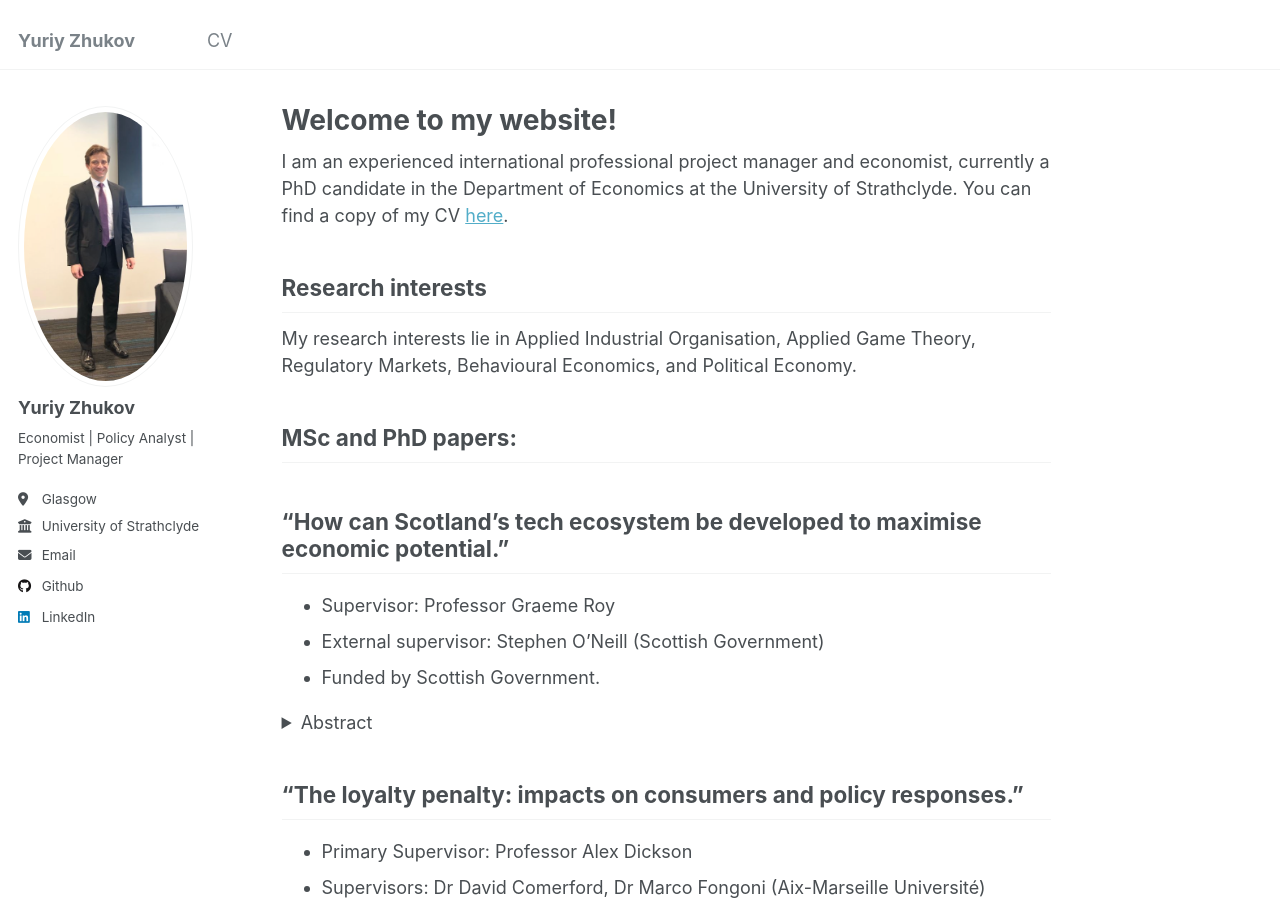
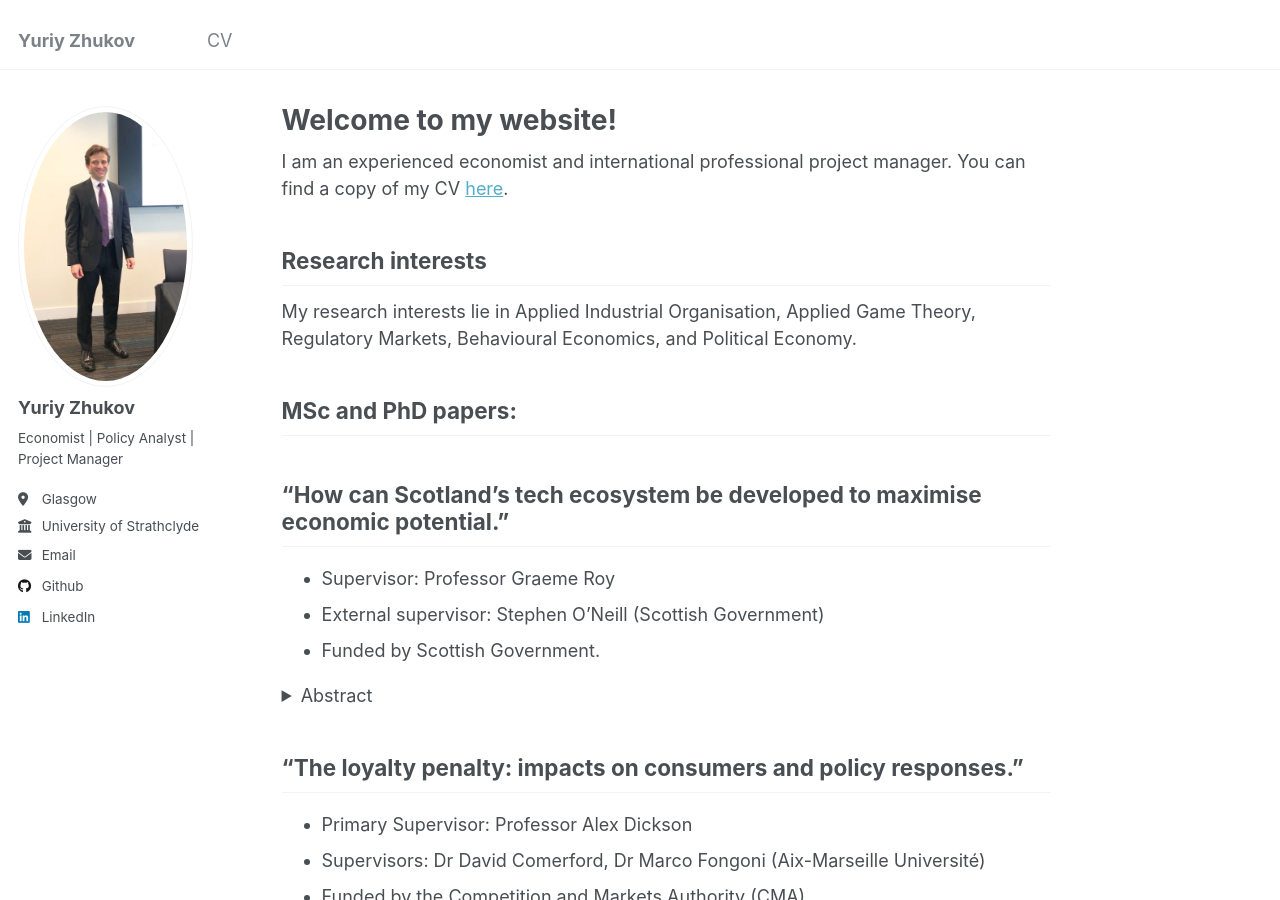
Before and after one commit to yurizhukov/yurizhukov.github.io, a Jekyll site: the page built from _pages/about.md, in a window 1280 px wide and 900 px high. Built offline with Jekyll 4.4.1, drawn with Linux system fonts in a browser that asks for light colours.

Commit message:
CV update 14032025

```diff
--- a/_pages/about.md
+++ b/_pages/about.md
@@ -8,8 +8,8 @@ redirect_from:
 ---
 
 
-I am an experienced international professional project manager and economist, currently a PhD candidate in the Department of Economics at the University of Strathclyde.
-You can find a copy of my CV [here](https://yurizhukov.github.io/files/Zhukov-CV-November-2024.pdf).
+I am an experienced economist and international professional project manager.
+You can find a copy of my CV [here](https://yurizhukov.github.io/files/Zhukov-CV-March-2025.pdf).
 
 
 Research interests
```
Also changed, not shown: 2 other files.
